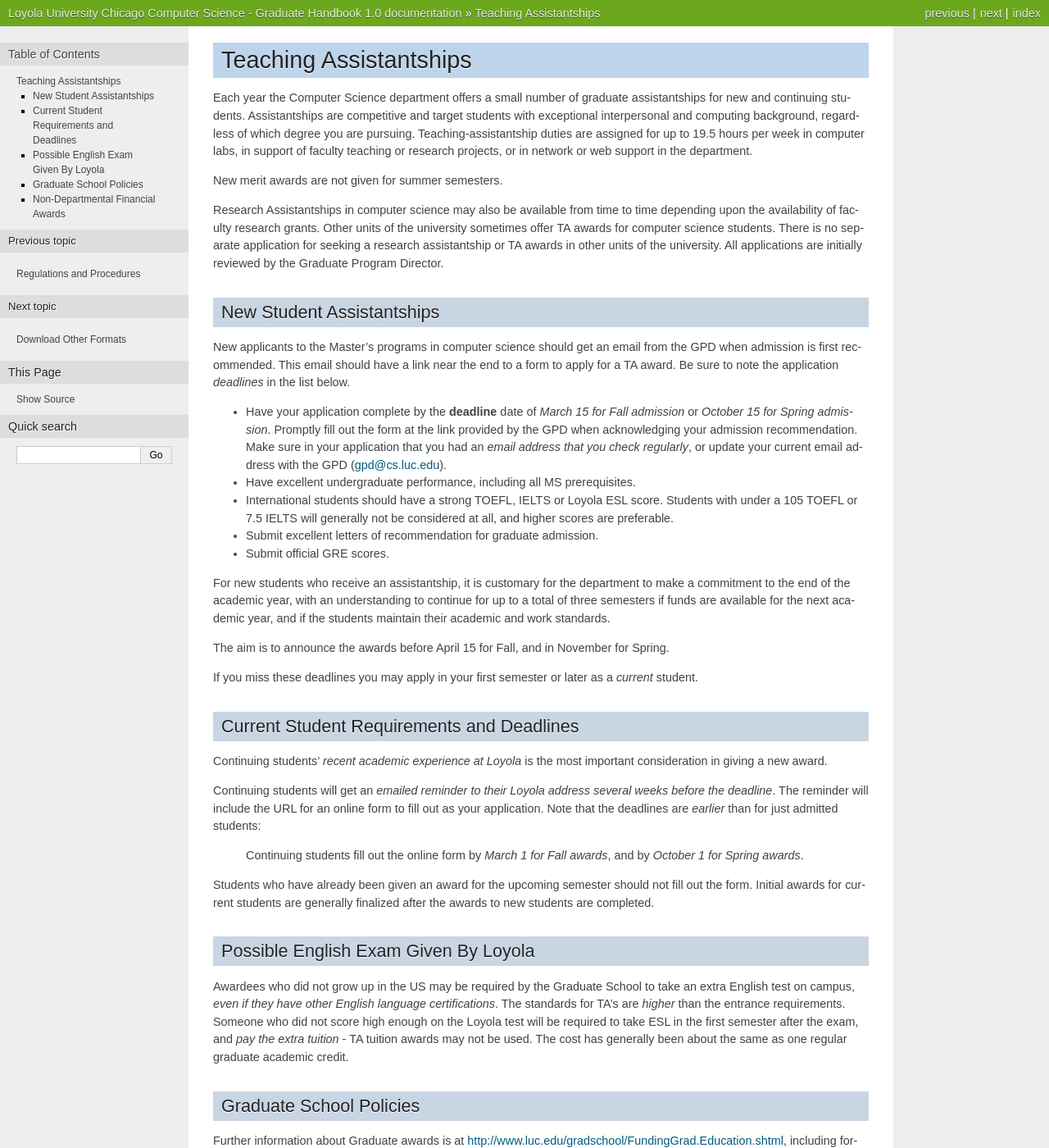
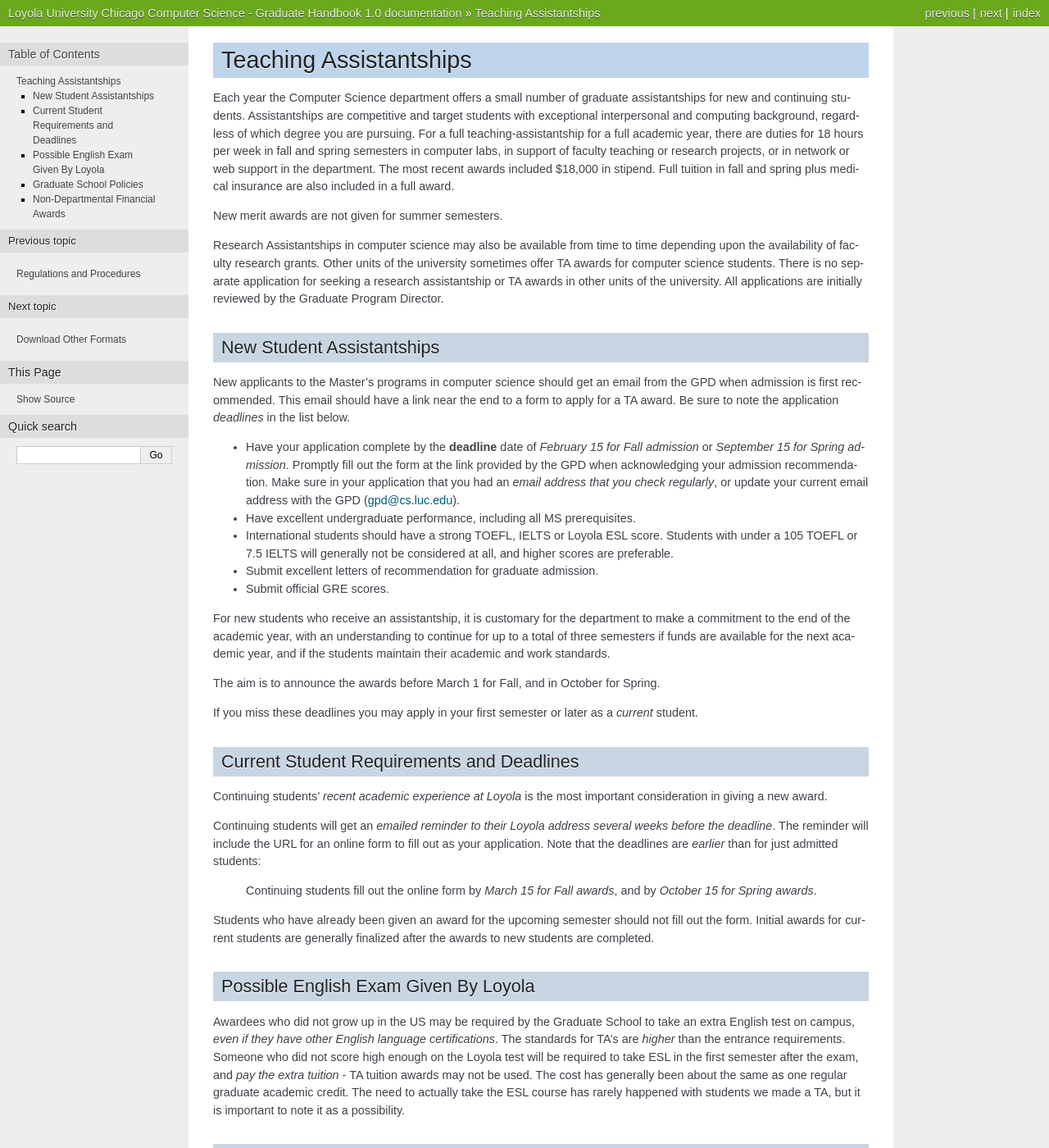
Before and after one commit to LoyolaChicagoCS/gradhandbook, a Sphinx documentation site: the page built from source/assistantships.rst, in a window 1280 px wide and 1400 px high. Shown: the whole window at 82% size. Built offline with Sphinx 7.4.7, drawn with Linux system fonts in a browser that asks for light colours; some of the changed text lies outside the part shown.

Commit message:
TA deadlines and award amounts

```diff
--- a/source/assistantships.rst
+++ b/source/assistantships.rst
@@ -10,9 +10,12 @@ Each year the Computer Science department offers a small number of graduate assi
 for new and continuing students. Assistantships are competitive and
 target students with exceptional interpersonal and
 computing background, regardless of which degree you are pursuing.
-Teaching-assistantship duties are assigned for up to 19.5 hours per week
+For a full teaching-assistantship for a full academic year,
+there are duties for 18 hours per week in fall and spring semesters
 in computer labs, in support of faculty teaching or research projects,
 or in network or web support in the department.
+The most recent awards included $18,000 in stipend.
+Full tuition in fall and spring plus medical insurance are also included in a full award.
 
 New merit awards are not given for summer semesters.
 
@@ -36,8 +39,8 @@ This email should have a link near the end to a form to apply for a TA award.
 Be sure to note the application *deadlines* in the list below.
 
 * Have your application complete
-  by the **deadline** date of *March 15 for Fall admission* or
-  *October 15 for Spring admission*.  Promptly fill out the
+  by the **deadline** date of *February 15 for Fall admission* or
+  *September 15 for Spring admission*.  Promptly fill out the
   form at the link provided by the GPD when acknowledging your
   admission recommendation.  Make sure in your application
   that you had an *email address that you check regularly*, or update
@@ -55,8 +58,8 @@ year, with an understanding to continue for up to a total of three semesters
 if funds are available for the next academic year, and if the students
 maintain their academic and work standards.
 
-The aim is to announce the awards before April 15 for Fall,
-and in November for Spring.
+The aim is to announce the awards before March 1 for Fall,
+and in October for Spring.
 
 If you miss these deadlines you may apply in your first semester or later
 as a *current* student.
@@ -73,8 +76,8 @@ Continuing students will get an
 reminder will include the URL for an online form to fill out as your application.
 Note that the deadlines are *earlier* than for just admitted students:
 
-  Continuing students fill out the online form by *March 1 for Fall awards*,
-  and by *October 1 for Spring awards*.
+  Continuing students fill out the online form by *March 15 for Fall awards*,
+  and by *October 15 for Spring awards*.
 
 Students who have already been given an award for the upcoming semester should
 not fill out the form. Initial awards for current students are generally
@@ -91,6 +94,9 @@ entrance requirements.  Someone who did not score high enough on the Loyola
 test will be required to take ESL in the first semester after the exam,
 and *pay the extra tuition* - TA tuition awards may not be used.  The
 cost has generally been about the same as one regular graduate academic credit.
+The need to actually take the ESL course has rarely happened with students we
+made a TA,
+but it is important to note it as a possibility.
 
 Graduate School Policies
 ---------------------------
@@ -108,6 +114,7 @@ Non-Departmental Financial Awards
 ---------------------------------------------
 
 Only the merit awards discussed above are administered by the Computer
-Science Department.  General information about other financial aid is at
+Science Department.  The GPD is not going to be of any help on other aid.
+Instead, general information about other financial aid is at
 http://www.luc.edu/finaid/.
-Remember :ref:`FAFSA`.
+Domestic students should also remember :ref:`FAFSA`.
```
